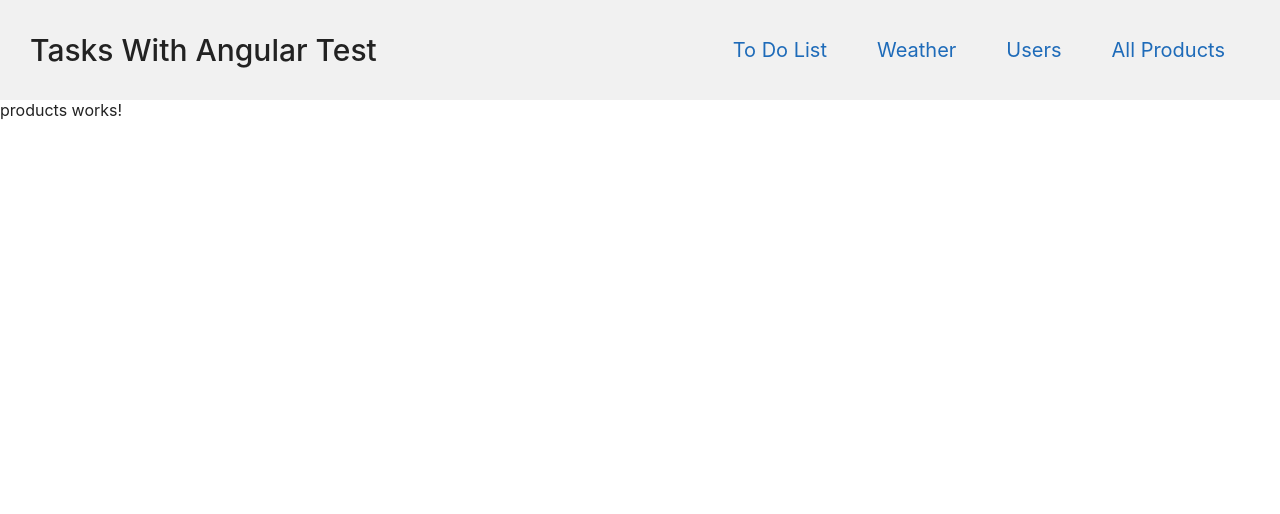
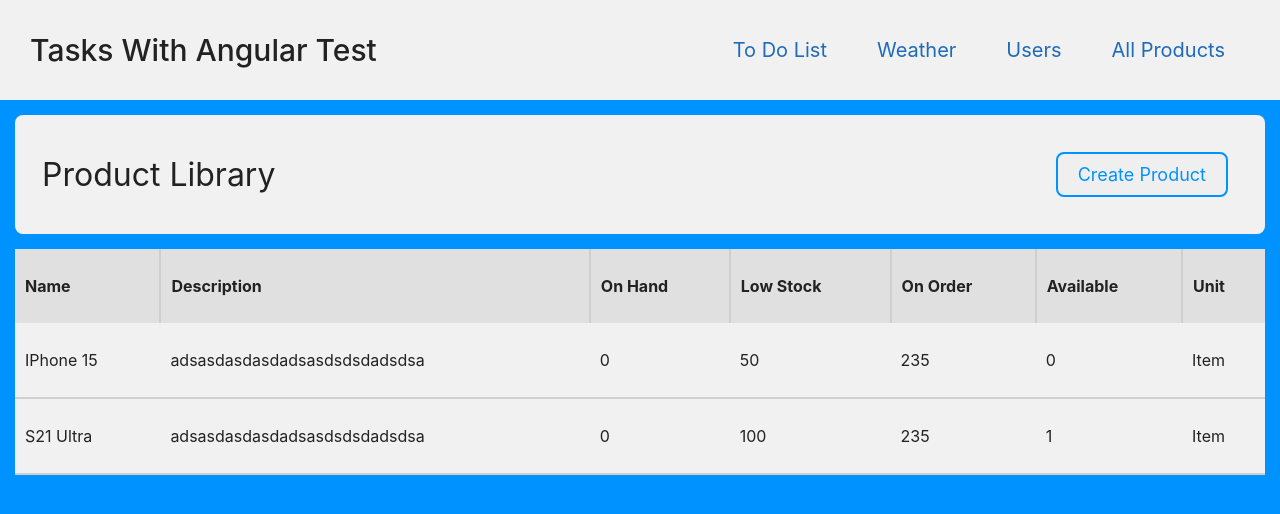
Before and after one commit to ArsenGabrielyan/angular-tasks, an Angular app: page /products in a window 1280 px wide. Shown: the top 514 px of the page. Built offline with nearby package versions, Linux system fonts and the light colour scheme.

Commit message:
Added Products table And Design

```diff
--- a/package.json
+++ b/package.json
@@ -6,6 +6,7 @@
     "start": "ng serve -o",
     "build": "ng build -c=production",
     "watch": "ng build --watch --configuration development",
+    "start-server": "json-server src/assets/db.json",
     "test": "ng test"
   },
   "private": true,
--- /dev/null
+++ b/src/app/modules/products/components/product-form/product-form.component.html
@@ -0,0 +1,43 @@
+<div class="products-container">
+     <div class="header">
+          <h1>Create Product</h1>
+          <div class="buttons">
+               <button routerLink="/products">Sales</button>
+          </div>
+     </div>
+     <form class="frmProducts">
+          <div class="frmGroup">
+               <label for="name">Name</label>
+               <input type="text" placeholder="e.g. Samsung S21 Ultra" id="name">
+          </div>
+          <div class="frmGroup">
+               <label for="desc">Description</label>
+               <textarea placeholder="Type Information about this Product" id="desc"></textarea>
+          </div>
+          <div class="frmFlex">
+               <div class="frmGroup">
+                    <label for="onhand">On Hand</label>
+                    <input type="number" id="onhand">
+               </div>
+               <div class="frmGroup">
+                    <label for="lowstock">Low Stock</label>
+                    <input type="number" id="lowstock">
+               </div>
+          </div>
+          <div class="frmFlex">
+               <div class="frmGroup">
+                    <label for="onorder">On Order</label>
+                    <input type="number" id="onorder">
+               </div>
+               <div class="frmGroup">
+                    <label for="available">Available</label>
+                    <input type="number" id="available">
+               </div>
+          </div>
+          <div class="frmGroup">
+               <label for="unit">Unit</label>
+               <input type="text" placeholder="e.g. Item" id="unit">
+          </div>
+          <button type="submit">Create And Add</button>
+     </form>
+</div>
--- /dev/null
+++ b/src/app/modules/products/components/product-form/product-form.component.scss
@@ -0,0 +1,63 @@
+@import "../../../../scss/mixins.scss";
+.products-container{
+     min-height: 100vh;display: flex;
+     @include flex-align(flex-start,center);padding: 15px;
+     flex-direction: column;background: $blue-primary;
+     .header{
+          width: 100%;display: flex;padding: 27px;
+          @include flex-align(space-between,center);
+          background: $light;border-radius: 8px;
+          h1{font-weight: 400;}
+          .buttons{
+               display: flex;@include flex-align(space-between,center);
+               button{
+                    margin: 10px;border-radius: 8px;
+                    border: 2px solid $blue-primary;
+                    padding: 10px 20px;font-size: 18px;
+                    color: $blue-primary;cursor: pointer;
+                    transition: .3s ease;
+                    &:hover{background: $blue-primary;color: white;}
+               }
+          }
+     }
+     .frmProducts{
+          width: 100%;
+          max-width: 750px;
+          display: flex;@include flex-align(center,center);
+          flex-direction: column;
+          background: $light;
+          margin: 15px 0;
+          border-radius: 8px;
+          padding: 27px;
+          .frmGroup{
+               width: 100%;
+               display: flex;
+               margin: 10px;
+               @include flex-align(space-between,center);
+               input, textarea{
+                    width: 100%;
+                    width: 100%;padding: 8px;outline: none;
+                    border: 2px solid #afafaf;
+                    border-radius: 8px;transition: .3s ease all;
+                    &:focus{border-color: $blue-primary;box-shadow: 0 0 8px 0px $blue-primary;}
+                    &.error{
+                         border-color: #dc3545;
+                         color: red;
+                         &::placeholder{color: #dc3545;}
+                         &:focus{border-color: #dc3545;box-shadow: 0 0 8px 0px #dc3545;}
+                    }
+               };
+               textarea{resize: vertical;}
+               label{width: 100%;margin: 10px 0;}
+               flex-direction: column;
+          }
+          .frmFlex{display: flex;width: 100%;}
+          button{
+               margin: 10px;border-radius: 8px;
+               border: 2px solid $blue-primary;
+               padding: 10px 20px;transition: .3s ease;
+               color: $blue-primary;cursor: pointer;
+               &:hover{background: $blue-primary;color: white;}
+          }
+     }
+}
--- a/src/app/modules/products/products-routing.module.ts
+++ b/src/app/modules/products/products-routing.module.ts
@@ -1,8 +1,12 @@
 import { NgModule } from '@angular/core';
 import { RouterModule, Routes } from '@angular/router';
+import { ProductFormComponent } from './components/product-form/product-form.component';
 import { ProductsComponent } from './products.component';
 
-const routes: Routes = [{path: "", component: ProductsComponent}];
+const routes: Routes = [
+  {path: "", component: ProductsComponent},
+  {path: ":action", component: ProductFormComponent}
+];
 
 @NgModule({
   imports: [RouterModule.forChild(routes)],
--- a/src/app/modules/products/products.component.html
+++ b/src/app/modules/products/products.component.html
@@ -1 +1,43 @@
-<p>products works!</p>
+<div class="products-container">
+     <div class="header">
+          <h1>Product Library</h1>
+          <div class="buttons">
+               <button routerLink="/products/create">Create Product</button>
+          </div>
+     </div>
+     <div class="tblContainer">
+          <table class="tblProducts">
+               <thead>
+                    <tr>
+                         <th>Name</th>
+                         <th>Description</th>
+                         <th>On Hand</th>
+                         <th>Low Stock</th>
+                         <th>On Order</th>
+                         <th>Available</th>
+                         <th>Unit</th>
+                    </tr>
+               </thead>
+               <tbody>
+                    <tr>
+                         <td>IPhone 15</td>
+                         <td>adsasdasdasdadsasdsdsdadsdsa</td>
+                         <td>0</td>
+                         <td>50</td>
+                         <td>235</td>
+                         <td>0</td>
+                         <td>Item</td>
+                    </tr>
+                    <tr>
+                         <td>S21 Ultra</td>
+                         <td>adsasdasdasdadsasdsdsdadsdsa</td>
+                         <td>0</td>
+                         <td>100</td>
+                         <td>235</td>
+                         <td>1</td>
+                         <td>Item</td>
+                    </tr>
+               </tbody>
+          </table>
+     </div>
+</div>
--- a/src/app/modules/products/products.component.scss
+++ b/src/app/modules/products/products.component.scss
@@ -0,0 +1,40 @@
+@import "../../scss/mixins.scss";
+.products-container{
+     min-height: 100vh;display: flex;
+     @include flex-align(flex-start,center);padding: 15px;
+     flex-direction: column;background: $blue-primary;
+     .header{
+          width: 100%;display: flex;padding: 27px;
+          @include flex-align(space-between,center);
+          background: $light;border-radius: 8px;
+          h1{font-weight: 400;}
+          .buttons{
+               display: flex;@include flex-align(space-between,center);
+               button{
+                    margin: 10px;border-radius: 8px;
+                    border: 2px solid $blue-primary;
+                    padding: 10px 20px;font-size: 18px;
+                    color: $blue-primary;cursor: pointer;
+                    transition: .3s ease;
+                    &:hover{background: $blue-primary;color: white;}
+               }
+          }
+     }
+     .tblContainer{
+          width: 100%;overflow-x: auto;flex-direction: column;
+          display: flex;@include flex-align(center,stretch);
+          .tblProducts{
+               margin: 15px 0;border-collapse: collapse;
+               padding: 27px;background: $light;
+               thead {
+                    background: #e0e0e0;
+                    tr th{
+                         padding: 27px 10px;text-align: left;
+                         border-right: 2px solid #cfcfcf;
+                         &:last-child{border-right: none;}
+                    }
+               }
+               tbody tr td{border-bottom: 2px solid #cfcfcf;padding: 27px 10px;}
+          }
+     }
+}
--- /dev/null
+++ b/src/assets/db.json
@@ -0,0 +1,3 @@
+{
+     "products": []
+}
--- a/src/index.html
+++ b/src/index.html
@@ -2,13 +2,13 @@
 <html lang="en">
 <head>
   <meta charset="utf-8">
-  <title>Angular Sample Projects</title>
+  <title>Angular Tasks</title>
   <base href="/">
   <meta name="viewport" content="width=device-width, initial-scale=1">
   <link rel="icon" type="image/x-icon" href="favicon.ico">
   <link rel="stylesheet" href="https://fonts.googleapis.com/css2?family=Material+Symbols+Outlined:opsz,wght,FILL,GRAD@48,400,1,0" />
 </head>
 <body>
-  <app-root></app-root>
+  <app-root></app-root> <!-- "" -->
 </body>
 </html>
```
Also changed, not shown: src/app/modules/products/components/product-form/product-form.component.ts (added, +10 -0 lines), src/app/modules/products/products.module.ts (+7 -2 lines), src/app/modules/products/services/http.service.ts (added, +9 -0 lines), 2 other files (tests, documents, lock files or other folders).
